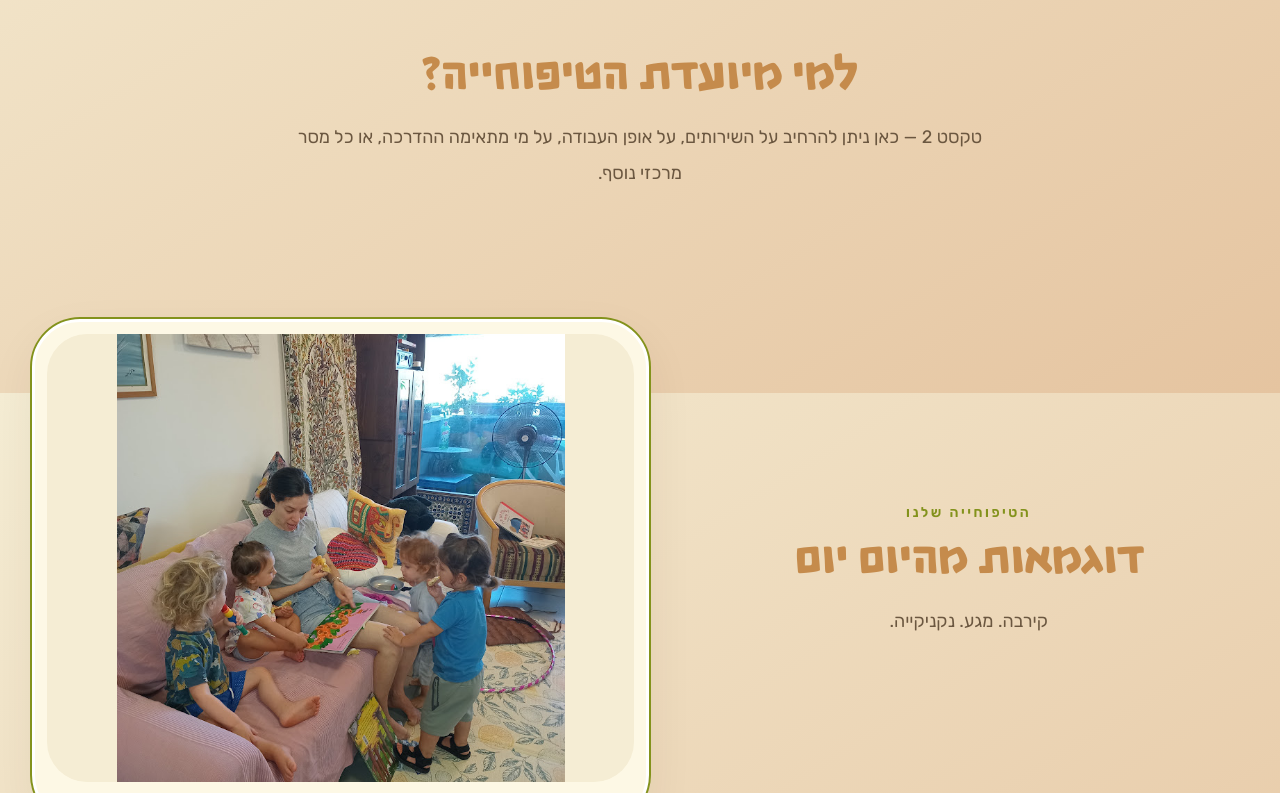
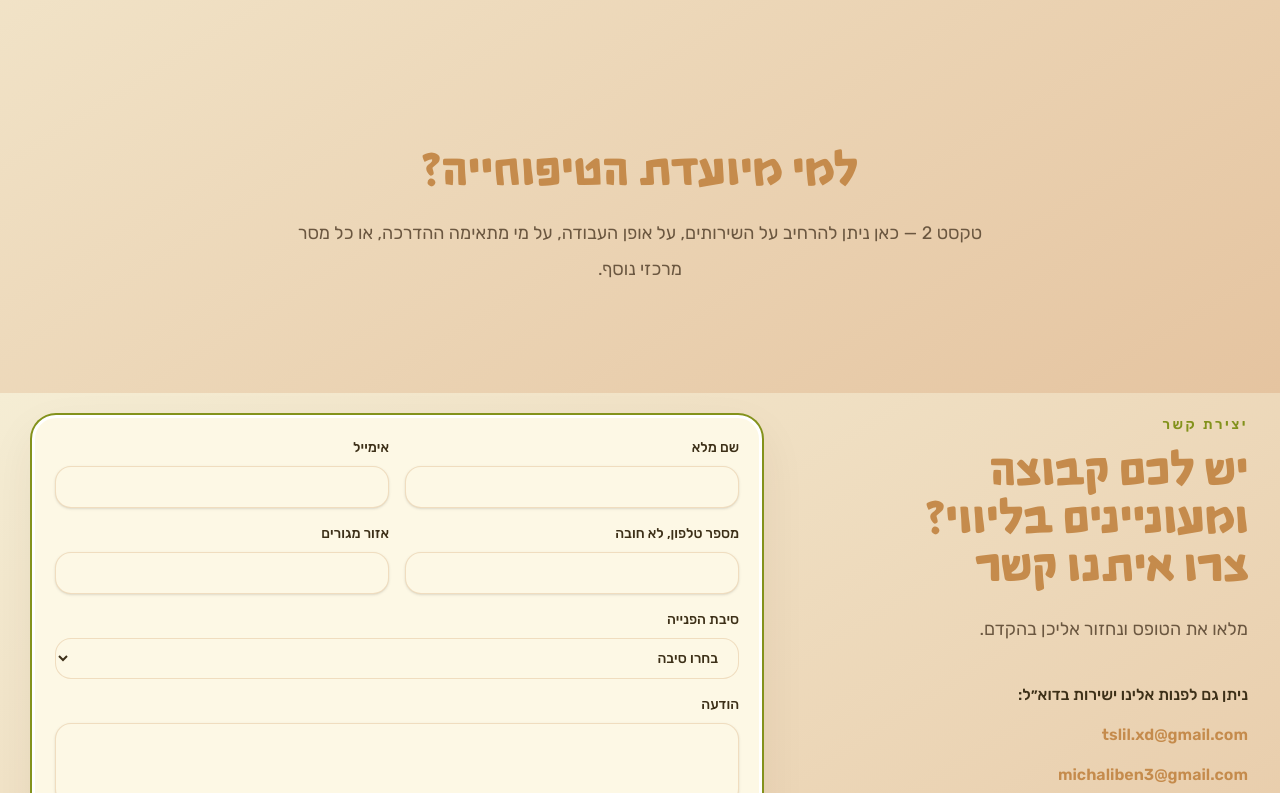
Before and after one commit to Aviv-Ratzon/tslil-website, a Next.js app: page / in a window 1280 px wide. Shown: the part 2007-2800 px from the top of the page. Built offline with nearby package versions, Linux system fonts and the light colour scheme.

Commit message:
Design changes

```diff
--- a/app/page.tsx
+++ b/app/page.tsx
@@ -3,7 +3,7 @@ import { HomeImageRotator } from "@/components/home-image-rotator";
 import { ContactForm } from "@/components/contact-form";
 import { FaqAccordion } from "@/components/faq-accordion";
 import { TextBlock } from "@/components/text-block";
-import { faqItems, homepageSections, providers, services } from "@/lib/content";
+import { faqItems, homepageSections, providers, services, siteConfig } from "@/lib/content";
 
 export default async function HomePage({ searchParams }: { searchParams: Promise<{ sent?: string; error?: string }> }) {
   const params = await searchParams;
@@ -28,17 +28,11 @@ export default async function HomePage({ searchParams }: { searchParams: Promise
       <TextBlock title={homepageSections.block1.title} text={homepageSections.block1.text} />
       <TextBlock title={homepageSections.block2.title} text={homepageSections.block2.text} />
 
-      <section className="mx-auto grid max-w-7xl gap-10 px-4 py-16 sm:px-6 lg:grid-cols-[0.95fr_1.05fr] lg:px-8">
-        <div className="flex flex-col justify-center">
-          <SectionHeader eyebrow="הטיפוחייה שלנו" title="דוגמאות מהיום יום">
-            קירבה. מגע. נקניקייה.
-          </SectionHeader>
-        </div>
-        <HomeImageRotator />
-      </section>
-
-      <section id="contact" className="mx-auto max-w-3xl px-4 py-16 sm:px-6 lg:px-8">
+      <section id="contact" className="mx-auto max-w-7xl px-4 py-16 sm:px-6 lg:px-8">
+        <div className="grid gap-12 lg:grid-cols-[0.75fr_1.25fr] lg:items-start">
+          <div>
             <SectionHeader
+              align="start"
               eyebrow={homepageSections.contact.eyebrow}
               title={
                 <>
@@ -50,8 +44,21 @@ export default async function HomePage({ searchParams }: { searchParams: Promise
             >
               {homepageSections.contact.description}
             </SectionHeader>
-        <div className="mt-10">
-          <ContactForm returnTo="/" sent={Boolean(params.sent)} error={Boolean(params.error)} />
+            <div className="mt-8 space-y-2 text-right leading-8 text-muted">
+              <p className="font-medium text-ink">{homepageSections.contact.emailIntro}</p>
+              <p>
+                <a href={`mailto:${siteConfig.email1}`} className="font-semibold text-brand hover:text-brand-dark">
+                  {siteConfig.email1}
+                </a>
+              </p>
+              <p>
+                <a href={`mailto:${siteConfig.email2}`} className="font-semibold text-brand hover:text-brand-dark">
+                  {siteConfig.email2}
+                </a>
+              </p>
+            </div>
+          </div>
+          <ContactForm returnTo="/" sent={Boolean(params.sent)} error={Boolean(params.error)} compact />
         </div>
       </section>
 
@@ -60,6 +67,15 @@ export default async function HomePage({ searchParams }: { searchParams: Promise
         <div className="mt-10">
           <FaqAccordion items={faqItems} />
         </div>
+      </section>
+
+      <section className="mx-auto grid max-w-7xl gap-10 px-4 py-16 sm:px-6 lg:grid-cols-[0.95fr_1.05fr] lg:px-8">
+        <div className="flex flex-col justify-center">
+          <SectionHeader align="start" eyebrow="הטיפוחייה שלנו" title="דוגמאות מהיום יום">
+            קירבה. מגע. נקניקייה.
+          </SectionHeader>
+        </div>
+        <HomeImageRotator />
       </section>
 
       <TextBlock title={homepageSections.block3.title} text={homepageSections.block3.text} />
--- a/components/contact-form.tsx
+++ b/components/contact-form.tsx
@@ -5,23 +5,31 @@ export function ContactForm({
   returnTo = "/contact",
   sent,
   error,
+  compact = false,
 }: {
   returnTo?: string;
   sent?: boolean;
   error?: boolean;
+  compact?: boolean;
 }) {
   return (
     <>
       {sent ? <p className="rounded-2xl bg-emerald-50 p-4 text-emerald-800">תודה. ההודעה התקבלה.</p> : null}
       {error ? <p className="rounded-2xl bg-rose-50 p-4 text-rose-800">אנא בדקו את הטופס ונסו שוב.</p> : null}
-      <form action={contactAction} className="paper-panel grid gap-5 rounded-3xl p-6">
+      <form
+        action={contactAction}
+        className={`paper-panel grid rounded-3xl ${compact ? "gap-4 p-5 sm:grid-cols-2" : "gap-5 p-6"}`}
+      >
         <input type="hidden" name="return_to" value={returnTo} />
-        <Field label="שם מלא" name="full_name" required />
-        <Field label="אימייל" name="email" type="email" required />
-        <Field label="מספר טלפון, לא חובה" name="phone" />
-        <Field label="אזור מגורים" name="residence_area" required />
-        <Field label="סיבת הפנייה" name="reason">
-          <select name="reason" className="mt-2 w-full rounded-2xl border border-brand/25 bg-paper px-4 py-3 text-ink">
+        <Field label="שם מלא" name="full_name" required compact={compact} />
+        <Field label="אימייל" name="email" type="email" required compact={compact} />
+        <Field label="מספר טלפון, לא חובה" name="phone" compact={compact} />
+        <Field label="אזור מגורים" name="residence_area" required compact={compact} />
+        <Field label="סיבת הפנייה" name="reason" className={compact ? "sm:col-span-2" : undefined}>
+          <select
+            name="reason"
+            className={`mt-2 w-full rounded-2xl border border-brand/25 bg-paper text-ink ${compact ? "px-4 py-2.5" : "px-4 py-3"}`}
+          >
             <option value="">בחרו סיבה</option>
             <option>קבוצה המבקשת ליווי</option>
             <option>ייעוץ חד פעמי</option>
@@ -30,12 +38,14 @@ export function ContactForm({
             <option>אחר</option>
           </select>
         </Field>
-        <TextArea label="הודעה" name="message" required />
-        <label className="flex gap-3 text-sm text-muted">
+        <TextArea label="הודעה" name="message" required rows={compact ? 3 : 5} className={compact ? "sm:col-span-2" : undefined} compact={compact} />
+        <label className={`flex gap-3 text-sm text-muted ${compact ? "sm:col-span-2" : ""}`}>
           <input name="consent" type="checkbox" required className="mt-1 h-4 w-4" />
           אני מסכים/ה שפרטיי ישמרו לטיפול בפנייתי.
         </label>
-        <SubmitButton>שליחת הודעה</SubmitButton>
+        <div className={compact ? "sm:col-span-2 [&_button]:w-full" : undefined}>
+          <SubmitButton>שליחת הודעה</SubmitButton>
+        </div>
       </form>
     </>
   );
--- a/components/site.tsx
+++ b/components/site.tsx
@@ -77,9 +77,9 @@ export function HeroSection() {
   return (
     <section className="relative isolate overflow-hidden">
       <div className="absolute inset-x-0 top-0 -z-10 h-40 bg-gradient-to-b from-cream-dark to-transparent" />
-      <div className="mx-auto grid max-w-7xl gap-12 px-4 py-16 sm:px-6 lg:grid-cols-[1fr_0.95fr] lg:px-8 lg:py-24">
-        <div className="paper-panel rounded-[2.5rem] p-8 sm:p-12">
-          <span className="inline-flex rounded-full border border-brand/20 bg-paper px-4 py-2 text-sm font-semibold text-muted-light">
+      <div className="mx-auto grid max-w-7xl gap-12 px-4 py-16 sm:px-6 lg:grid-cols-[0.71fr_1.24fr] lg:px-8 lg:py-24">
+        <div className="p-8 sm:p-12">
+          <span className="inline-flex text-sm font-semibold tracking-[0.18em] text-leaf">
             למה אנחנו פה ?
           </span>
           <div className="space-y-5 font-display text-3xl font-semibold leading-tight text-brand sm:text-4xl">
@@ -127,9 +127,9 @@ export function HeroSection() {
   );
 }
 
-export function SectionHeader({ eyebrow, title, children }: { eyebrow?: string; title: React.ReactNode; children?: React.ReactNode }) {
+export function SectionHeader({ eyebrow, title, children, align = "center" }: { eyebrow?: string; title: React.ReactNode; children?: React.ReactNode; align?: "center" | "start" }) {
   return (
-    <div className="mx-auto max-w-3xl text-center">
+    <div className={cn("max-w-3xl", align === "center" ? "mx-auto text-center" : "text-right")}>
       {eyebrow ? <p className="text-sm font-semibold tracking-[0.18em] text-leaf">{eyebrow}</p> : null}
       <h2 className="mt-3 font-display text-4xl font-bold tracking-tight text-brand sm:text-5xl">{title}</h2>
       {children ? <p className="mt-5 text-lg leading-9 text-muted">{children}</p> : null}
@@ -177,7 +177,7 @@ export function ProfileCard({
     <Card>
       <div
         className="surface-gradient relative flex items-center justify-center overflow-hidden rounded-[2rem] text-sm font-semibold text-muted-light"
-        style={{ height: "16rem" }}
+        style={{ height: "24rem" }}
       >
         {image ? (
           <Image src={image} alt={provider.name} fill sizes="(min-width: 768px) 50vw, 100vw" className="object-contain" />
@@ -199,31 +199,67 @@ export function ProfileCard({
   );
 }
 
-export function Field({ label, name, type = "text", required, children }: { label: string; name: string; type?: string; required?: boolean; children?: React.ReactNode }) {
+export function Field({
+  label,
+  name,
+  type = "text",
+  required,
+  children,
+  compact,
+  className,
+}: {
+  label: string;
+  name: string;
+  type?: string;
+  required?: boolean;
+  children?: React.ReactNode;
+  compact?: boolean;
+  className?: string;
+}) {
   return (
-    <label className="block text-sm font-medium text-ink">
+    <label className={cn("block text-sm font-medium text-ink", className)}>
       {label}
       {children ?? (
         <input
           name={name}
           type={type}
           required={required}
-          className="mt-2 w-full rounded-2xl border border-brand/25 bg-paper px-4 py-3 text-ink shadow-sm"
+          className={cn(
+            "mt-2 w-full rounded-2xl border border-brand/25 bg-paper px-4 text-ink shadow-sm",
+            compact ? "py-2.5" : "py-3",
+          )}
         />
       )}
     </label>
   );
 }
 
-export function TextArea({ label, name, required, rows = 5 }: { label: string; name: string; required?: boolean; rows?: number }) {
+export function TextArea({
+  label,
+  name,
+  required,
+  rows = 5,
+  compact,
+  className,
+}: {
+  label: string;
+  name: string;
+  required?: boolean;
+  rows?: number;
+  compact?: boolean;
+  className?: string;
+}) {
   return (
-    <label className="block text-sm font-medium text-ink">
+    <label className={cn("block text-sm font-medium text-ink", className)}>
       {label}
       <textarea
         name={name}
         required={required}
         rows={rows}
-        className="mt-2 w-full rounded-2xl border border-brand/25 bg-paper px-4 py-3 text-ink shadow-sm"
+        className={cn(
+          "mt-2 w-full rounded-2xl border border-brand/25 bg-paper px-4 text-ink shadow-sm",
+          compact ? "py-2.5" : "py-3",
+        )}
       />
     </label>
   );
--- a/lib/content.ts
+++ b/lib/content.ts
@@ -28,6 +28,7 @@ export const homepageSections = {
     titleLine1: "יש לכם קבוצה ומעוניינים בליווי?",
     titleLine2: "צרו איתנו קשר",
     description: "מלאו את הטופס ונחזור אליכן בהקדם.",
+    emailIntro: "ניתן גם לפנות אלינו ישירות בדוא״ל:",
   },
   faq: {
     eyebrow: "שאלות ותשובות",
@@ -72,7 +73,7 @@ export const faqItems = [
     answer: "אנחנו משתדלות לחזור תוך מספר ימי עסקים. לפניות דחופות ניתן לציין זאת בטופס.",
   },
   {
-    question: "מה אנחנו יכולים לעשות אם אנחנו משפחה שבה שני ההורים עובדים במשרה מלאה אבל עדיין מעוניינים בטיפוחייה?",
+    question:"מה אם אנחנו עובדים במשרה מלאה אבל עדיין מעוניינים בטיפוחייה?",
     answer: "אנחנו משתדלות לחזור תוך מספר ימי עסקים. לפניות דחופות ניתן לציין זאת בטופס.",
   },
 ];
```
Also changed, not shown: components/faq-accordion.tsx (+6 -6 lines). Lines whose indentation alone changed are shown as unchanged.
